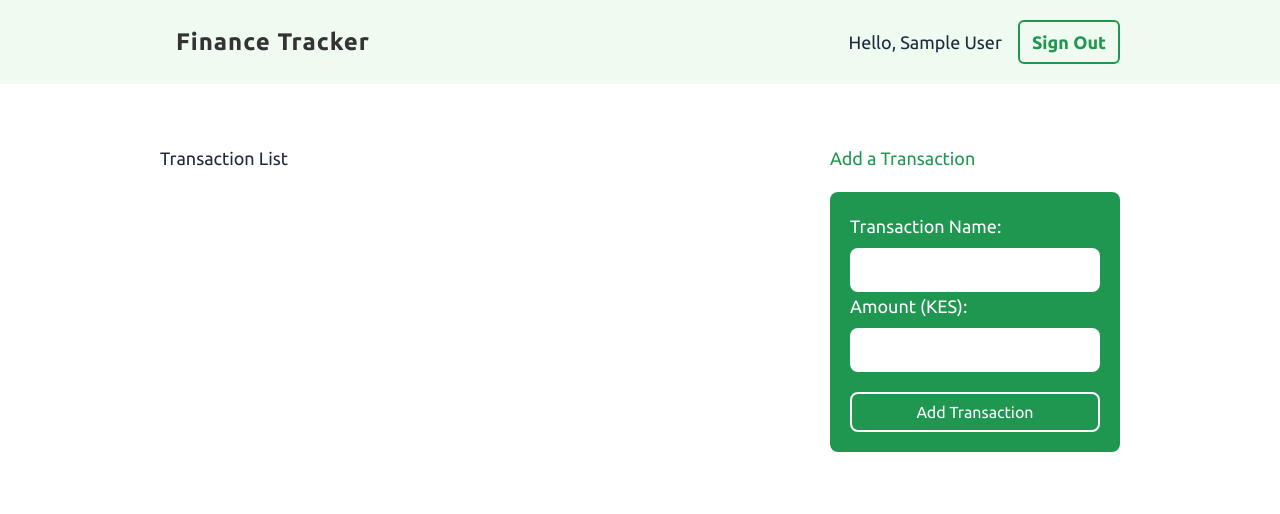
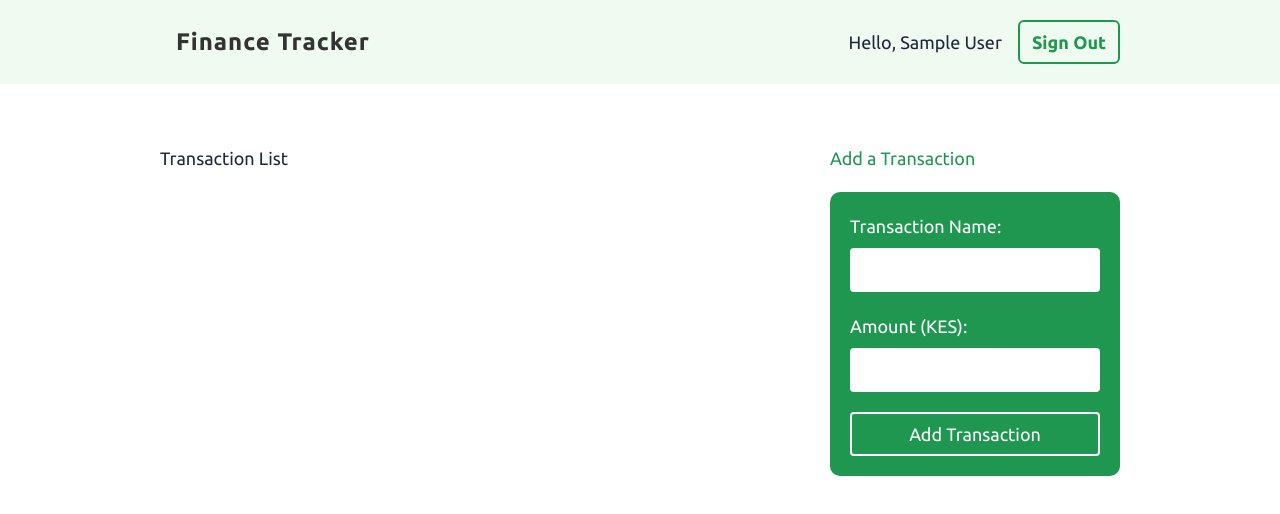
Before and after one commit to theS3Interdev/finance-tracker-web-app, a React (Vite) app: page / in a window 1280 px wide. Shown: the top 514 px of the page. Built offline with nearby package versions, Linux system fonts and the light colour scheme; no server answers; sample sign-in values are in the browser's storage.

Commit message:
feat: making a transaction form (#23)

```diff
--- a/src/index.css
+++ b/src/index.css
@@ -111,7 +111,7 @@
 	/** sign up form end */
 
 	/** home page start */
-	.container {
+	/* .container {
 		@apply my-[60px] mx-auto grid max-w-[960px] grid-cols-3;
 	}
 
@@ -129,7 +129,7 @@
 
 	.sidebar input,
 	.sidebar select {
-		@apply mt-2 box-border block w-full rounded-lg border-0 p-[10px] text-base text-charcoal;
+		@apply mt-2 box-border block w-full rounded-lg border-0 p-[10px] text-charcoal;
 	}
 
 	.sidebar label {
@@ -150,6 +150,65 @@
 
 	.sidebar aside li {
 		@apply m-[10px];
-	}
+	} */
 	/** home page end */
 }
+
+/** home page start */
+.container {
+	display: grid;
+	grid-template-columns: 2fr 1fr;
+	max-width: 960px;
+	margin: 60px auto;
+}
+.content {
+	padding-right: 30px;
+}
+.sidebar {
+	padding-left: 30px;
+}
+.sidebar form {
+	padding: 20px;
+	background: #1f9751;
+	border-radius: 10px;
+}
+.sidebar input,
+.sidebar select {
+	display: block;
+	width: 100%;
+	padding: 10px;
+	margin-top: 8px;
+	box-sizing: border-box;
+	border: 0;
+	border-radius: 4px;
+	color: #555;
+	font-size: 1em;
+}
+.sidebar label {
+	margin: 0 auto 20px;
+	display: block;
+	color: #fff;
+}
+.sidebar button {
+	color: #fff;
+	border: 2px solid #fff;
+	padding: 6px 12px;
+	background-color: transparent;
+	font-size: 1em;
+	border-radius: 4px;
+	cursor: pointer;
+	display: block;
+	width: 100%;
+}
+.sidebar h3 {
+	color: #1f9751;
+	margin-bottom: 20px;
+}
+.sidebar aside {
+	margin-top: 40px;
+	color: #555;
+}
+.sidebar aside li {
+	margin: 10px;
+}
+/** home page end */
--- a/src/pages/home/transaction-form.jsx
+++ b/src/pages/home/transaction-form.jsx
@@ -4,7 +4,7 @@ import { useFirestore } from '../../hooks/useFirestore';
 const TransactionForm = ({ uid }) => {
 	const [name, setName] = useState('');
 	const [amount, setAmount] = useState('');
-	const { addDoc, response } = useFirestore('transactions');
+	//const { addDoc, response } = useFirestore('transactions');
 
 	const handleSubmit = (e) => {
 		e.preventDefault();
```
